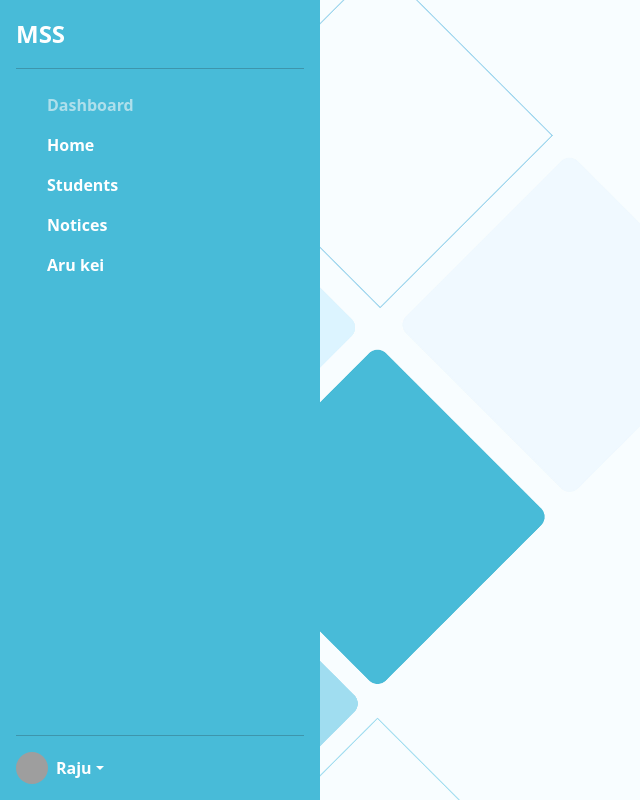
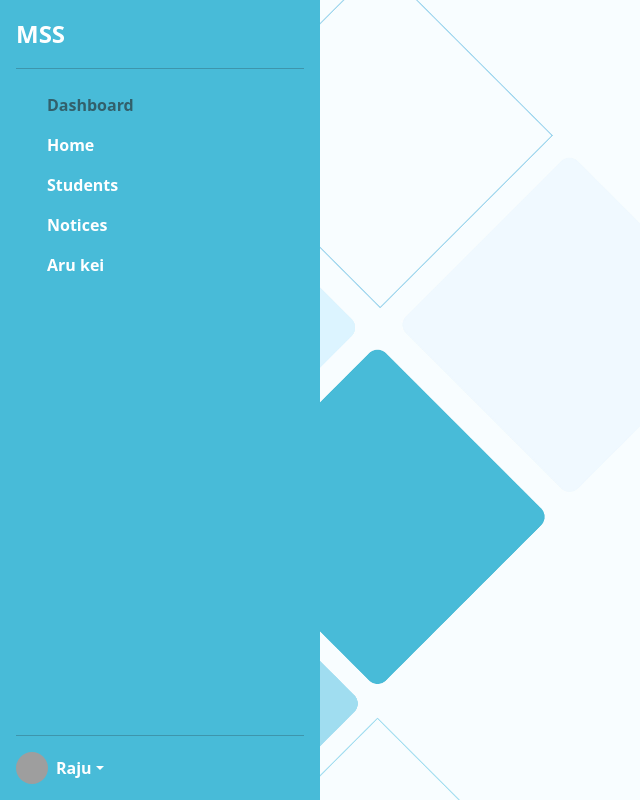
Before and after one commit to Rajuxz/Result-Publishing-Flask, a Flask app: page /admin in a window 1280 px wide, with the pointer over the restyled element. Shown: the whole page, without its empty margins (0-640 px from the left). Run offline with Flask 3, Linux system fonts and the light colour scheme; some libraries are stand-ins or nearby versions; grey boxes are pictures that could not be loaded.

Commit message:
Hover effect changed

```diff
--- a/static/css/index.css
+++ b/static/css/index.css
@@ -38,7 +38,7 @@ body{
     color: var(--hover-color) !important;
 }
 .nav-link-custom:hover{
-    color: var(--hover-color-white) !important;
+    color: var(--text-color) !important;
     opacity: 0.6;
 }
 /* for hero. */
```
